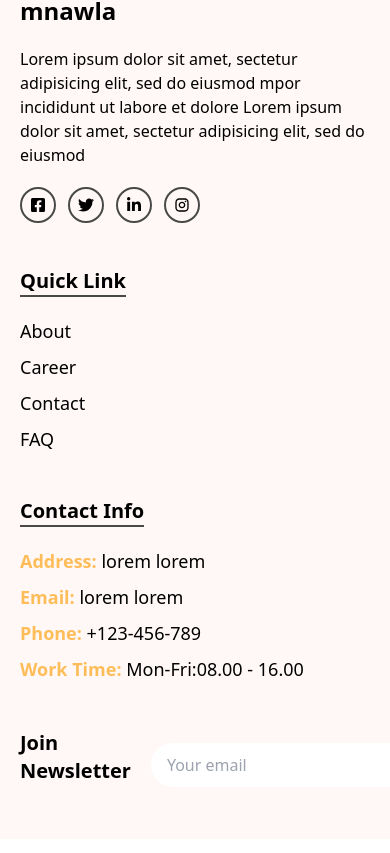
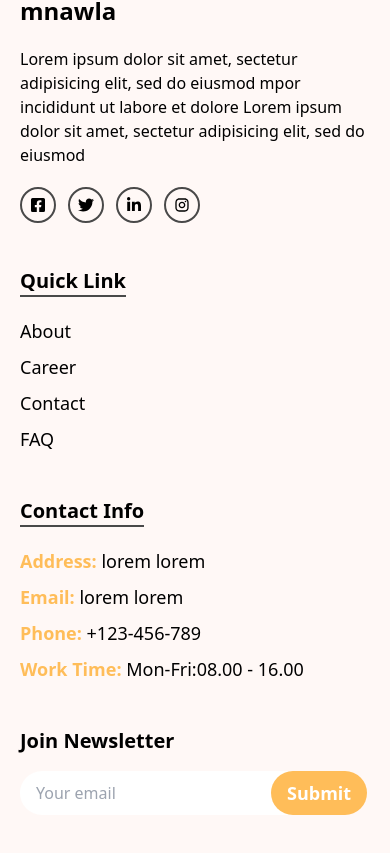
Before and after one commit to ahmedkhaled250/first-task-horia, a React (Create React App) app: page / in a window 390 px wide. Shown: the part 7986-8839 px from the top of the page. Built offline with nearby package versions, Linux system fonts and the light colour scheme; the HTML template or start-up script is replaced by a standard one.

Commit message:
initial commit

```diff
--- a/src/Components/Footer/Footer.jsx
+++ b/src/Components/Footer/Footer.jsx
@@ -85,7 +85,7 @@ function Footer() {
           <div className="col-span-12 my-3 md:col-span-5  lg:col-span-12 xl:col-span-2">
             <form
               action=""
-              className="flex md:block lg:flex justify-start lg:justify-center items-center gap-5 xl:block"
+              className="block lg:flex justify-start lg:justify-center items-center gap-5 xl:block"
             >
               <label className="text-xl font-bold">Join Newsletter</label>
               <div className="flex mt-4">
```
